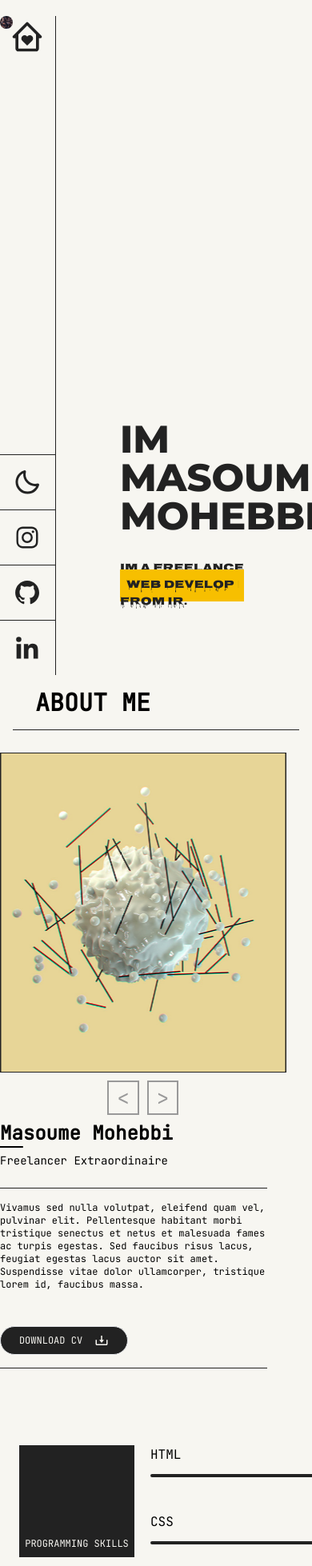
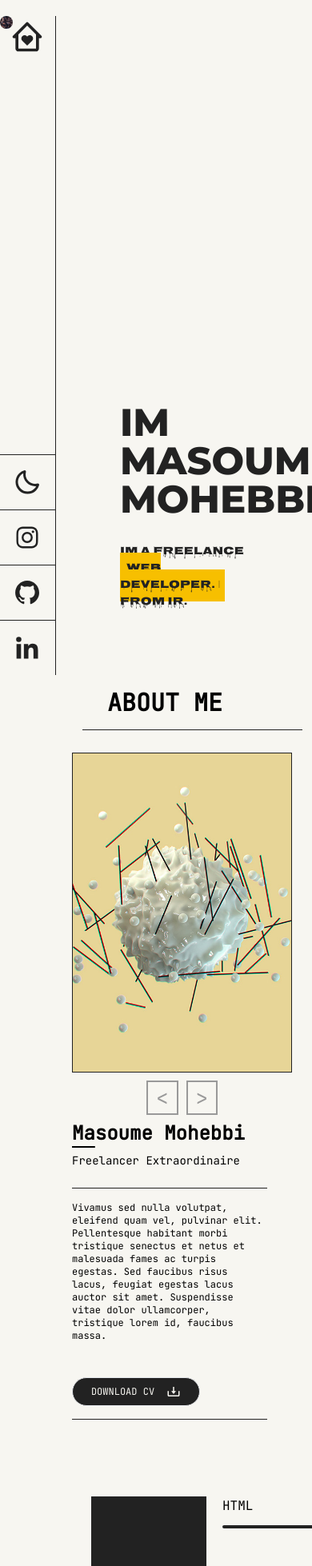
Before and after one commit to masoumehmohebbi/react-accordion-portfolio, a React (Vite) app: page / in a window 390 px wide. Shown: the top 1958 px of the page at 80% size. Built offline with nearby package versions, Linux system fonts and the light colour scheme; a web font is replaced by a local one.

Commit message:
Updated Styles App.jsx

```diff
--- a/src/App.jsx
+++ b/src/App.jsx
@@ -4,6 +4,8 @@ import { Typewriter } from "react-simple-typewriter";
 import SideAccordion from "./components/SideAccordion";
 import { motion } from "framer-motion";
 import About from "./components/About";
+import Portfolio from "./components/Portfolio";
+import Contact from "./components/Contact";
 
 export default function App() {
   return (
@@ -14,8 +16,10 @@ export default function App() {
         <SideAccordion />
       </div>
 
-      <div className="+md:hidden">
+      <div className="+md:hidden ml-[90px] +md:ml-0">
         <About />
+        <Portfolio />
+        <Contact />
       </div>
     </section>
   );
```
